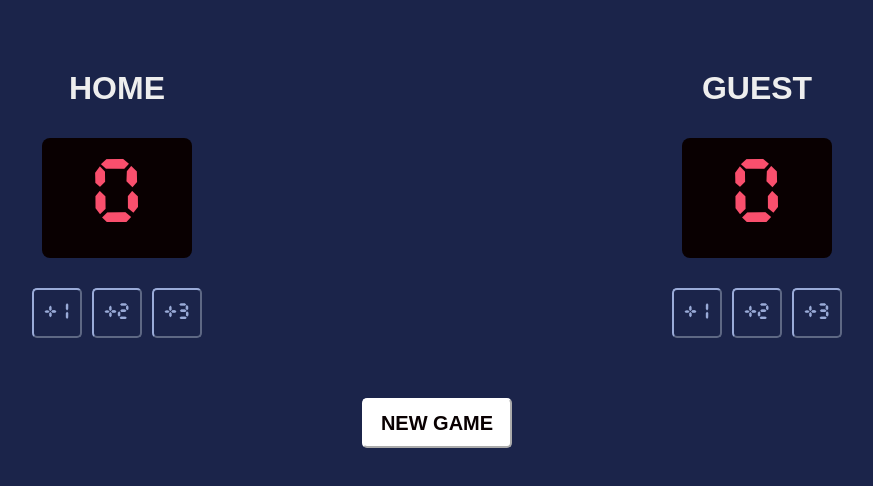
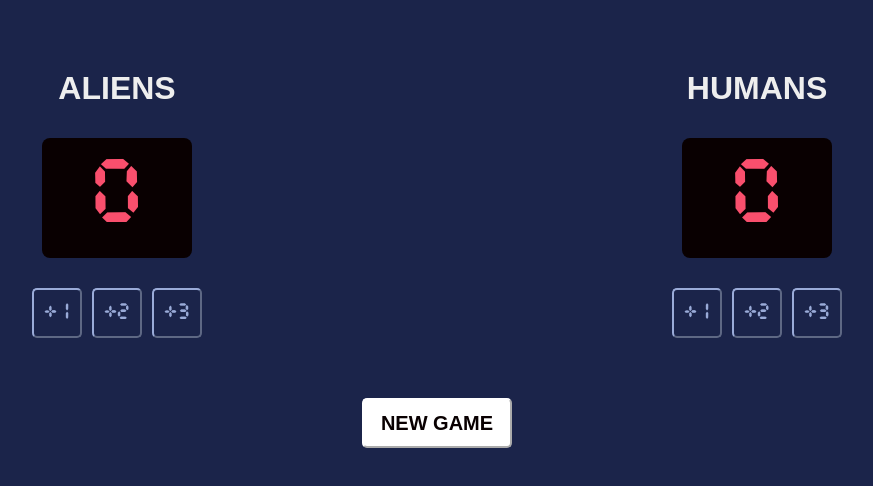
Before and after one commit to duaarajat/Basketball-Scoreboard, a plain HTML site: page index.html in a window 1280 px wide. Shown: the whole page, without its empty margins (203-1076 px from the left). Drawn offline with Linux system fonts and the light colour scheme.

Commit message:
Changed scoreboard header names

```diff
--- a/index.html
+++ b/index.html
@@ -5,7 +5,7 @@
     <body>
         <div class="container">
             <div class="team-column">
-                <h1><b>HOME</b></h1>
+                <h1><b>ALIENS</b></h1>
                 <div class="score score-font" id="scoreHome-el">0</div>
                 <div class="score-btn">
                     <button class="score-style" onclick="addOneToHome()">+1</button>
@@ -15,7 +15,7 @@
             </div>
 
             <div class="team-column">
-                <h1><b>GUEST</b></h1>
+                <h1><b>HUMANS</b></h1>
                 <div class="score score-font" id="scoreGuest-el">0</div>
                 <div class="score-btn">
                     <button class="score-style" onclick="addOneToGuest()">+1</button>
```
